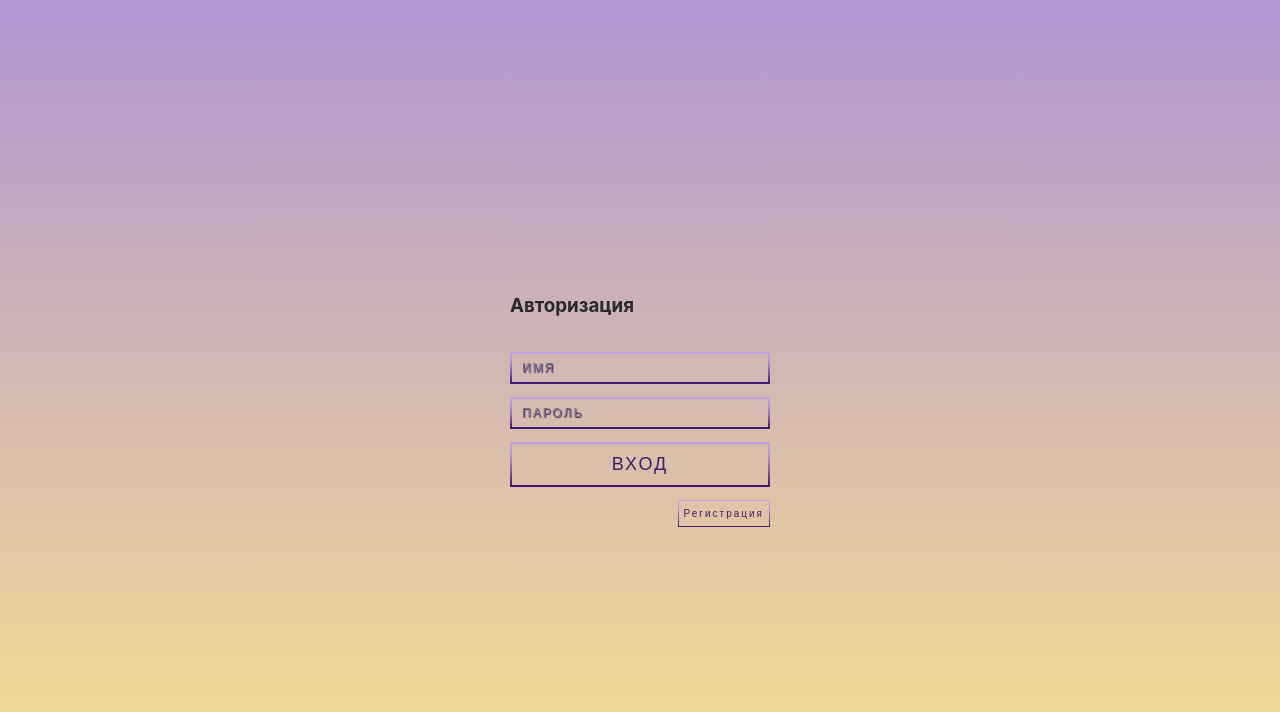
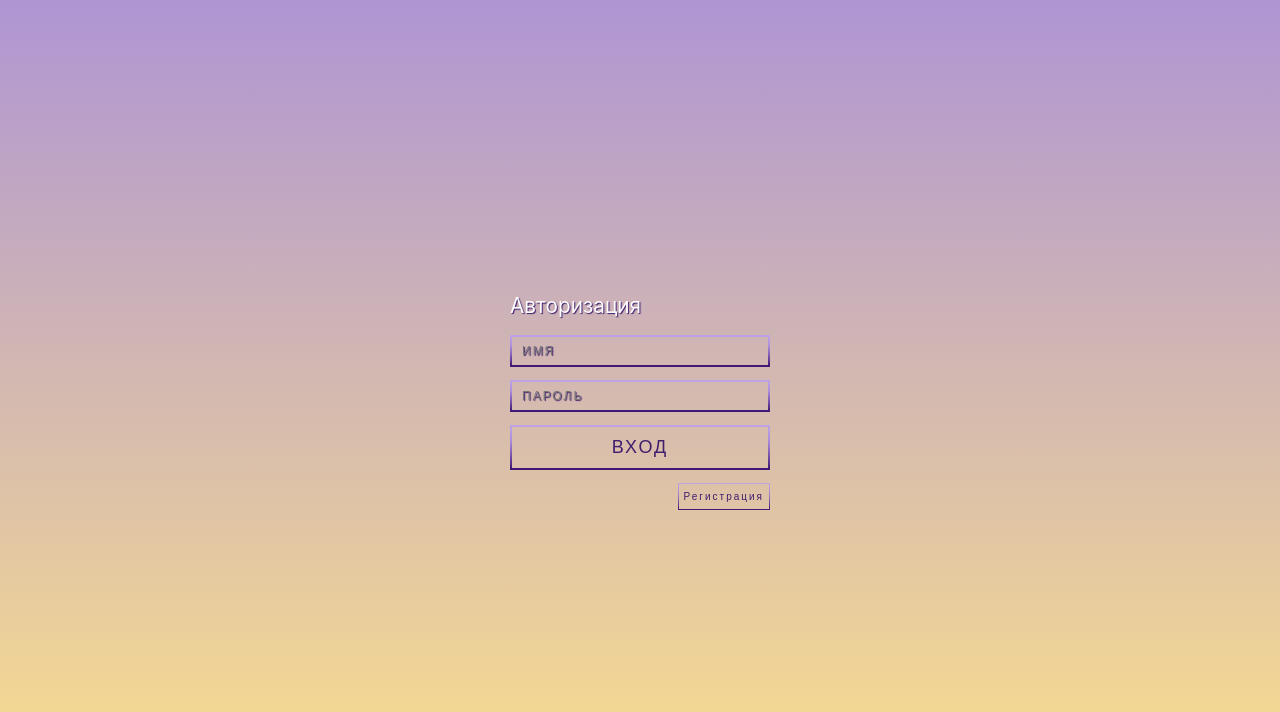
Before and after one commit to DoSomeLight/dosomelight-lk, a React (Create React App) app: page /auth in a window 1280 px wide. Shown: the top 712 px of the page. Built offline with nearby package versions, Linux system fonts and the light colour scheme; no server answers.

Commit message:
rename style

```diff
--- a/src/ROUTES/Auth/AUTH_PAGE.tsx
+++ b/src/ROUTES/Auth/AUTH_PAGE.tsx
@@ -4,7 +4,7 @@ export const AUTH_PAGE = () => (
 	<div className="auth--wrapper">
 		<form className="auth--wrapper--form">
 			<div className="auth--wrapper--form--align_left">
-				<h3 className="sign-in">Авторизация</h3>
+				<div className="auth--wrapper--form--label">Авторизация</div>
 			</div>
 
 			<div className="auth--wrapper--form--input_wrapper">
```
